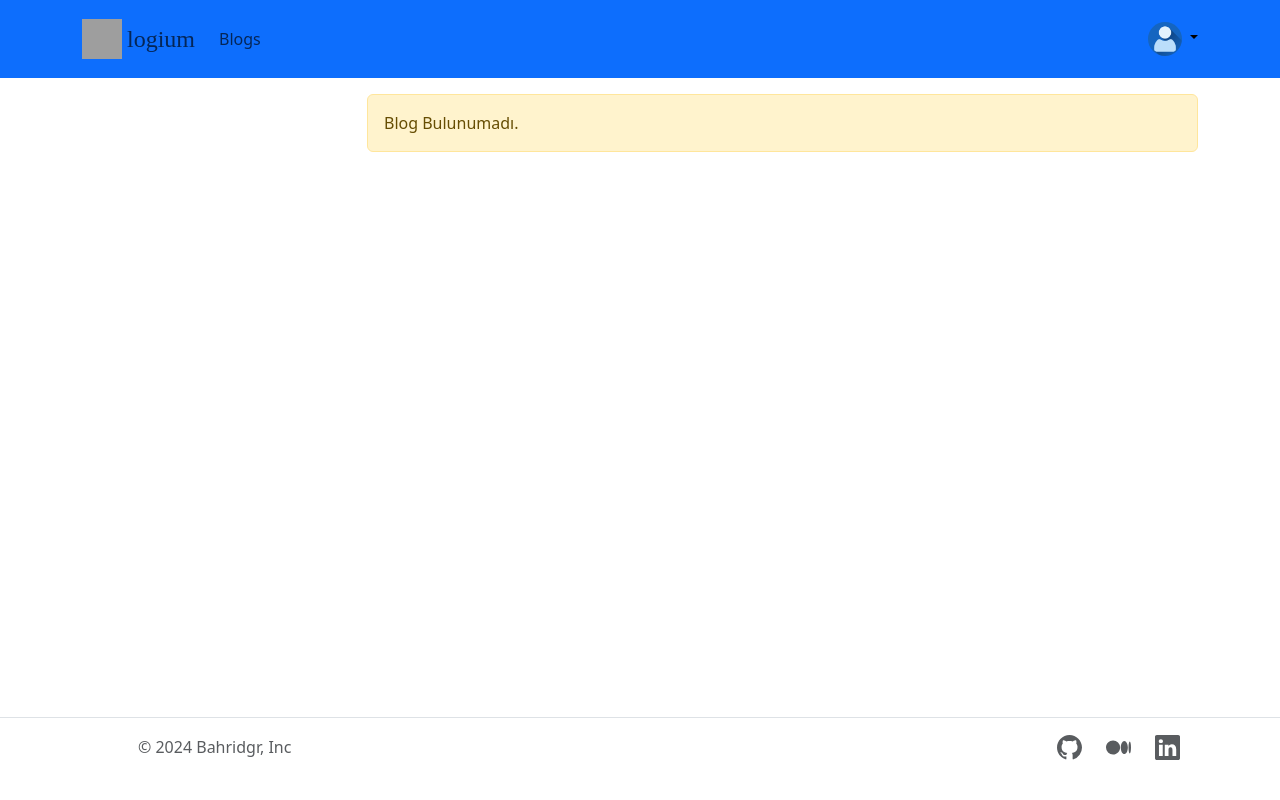
After one commit to BahriDogru/PythonDjango_BlogApp, a Django app: template Blogapp/account/templates/account/myblogs.html in a window 1280 px wide. The commit adds this page. Run offline with Django 3.2, Linux system fonts and the light colour scheme; the template is opened without the code that fills it, so the values that code supplies are empty; some libraries are stand-ins or nearby versions; grey boxes are pictures that could not be loaded.

Commit message:
Modified frontend and added features

```diff
--- a/Blogapp/account/templates/account/settings.html
+++ b/Blogapp/account/templates/account/myblogs.html
@@ -1,5 +1,6 @@
 {% extends 'base.html' %}
 
+{% block title%} My Blogs {% endblock %}
 {% block content %}
 
 <div class="container mt-3">
--- a/Blogapp/account/templates/account/profile.html
+++ b/Blogapp/account/templates/account/profile.html
@@ -1,6 +1,6 @@
 {% extends 'base.html' %}
 {% load static %}
-
+{% block title%} Profile {% endblock %}
 {% block content %}
 <div class="container mt-5">
     <div class="card text-center">
--- a/Blogapp/account/templates/account/register.html
+++ b/Blogapp/account/templates/account/register.html
@@ -1,7 +1,7 @@
 {% extends "base.html" %}
 {% load static %}
 
-
+{% block title%} Sign in {% endblock %}
 
 {% block content %}
 {% block css_files %}
--- a/Blogapp/account/templates/account/updateprofile.html
+++ b/Blogapp/account/templates/account/updateprofile.html
@@ -1,7 +1,7 @@
 {% extends "base.html" %}
 {% load static %}
 
-
+{% block title%} Update Profile {% endblock %}
 
 {% block content %}
 {% block css_files %}
--- a/Blogapp/account/urls.py
+++ b/Blogapp/account/urls.py
@@ -6,6 +6,6 @@ urlpatterns = [
     path('register', views.register_request, name="register"),
     path('logout', views.logout_request, name="logout"),
     path('profile', views.profile, name="profile"),
-    path('settings', views.settings, name="settings"),
+    path('myblogs', views.myblogs, name="myblogs"),
     path('updateprofile', views.updateprofile, name="updateprofile")
 ]
--- a/Blogapp/account/views.py
+++ b/Blogapp/account/views.py
@@ -81,7 +81,7 @@ def profile(request):
     return render(request,'account/profile.html', context)
 
 
-def settings(request):
+def myblogs(request):
     if User.is_authenticated:
         user = request.user
         user_profile = UserProfile.objects.get(user=request.user)
@@ -91,7 +91,7 @@ def settings(request):
                "image":user_profile
             }
 
-    return render(request,'account/settings.html', context)
+    return render(request,'account/myblogs.html', context)
 
 def updateprofile(request):
     if User.is_authenticated:
--- a/Blogapp/blog/models.py
+++ b/Blogapp/blog/models.py
@@ -29,3 +29,6 @@ class Blog(models.Model):
         if not self.slug:
             self.slug = slugify(self.title)
         super().save(*args, **kwargs)
+
+    class Meta:
+        ordering =["-published_date"]
--- a/Blogapp/blog/templates/blog/addblog.html
+++ b/Blogapp/blog/templates/blog/addblog.html
@@ -1,5 +1,5 @@
 {% extends 'base.html' %}
-
+{% block title%} New Story {% endblock %}
 {% block content %}
 <script src="https://cdn.ckeditor.com/ckeditor5/34.1.0/classic/ckeditor.js"></script>
 <div class="container" style="margin-top: 25px; padding: 20px; width: 60%; margin: auto;">
@@ -39,5 +39,4 @@
             console.error(error);
         });
 </script>
-
 {% endblock %}
--- a/Blogapp/blog/templates/blog/blogs.html
+++ b/Blogapp/blog/templates/blog/blogs.html
@@ -1,6 +1,6 @@
 {% extends 'base.html' %}
 {% load static %}
-
+{% block title%} Blogs {% endblock %}
 {% block content %}
 <div class="container mt-3">
     <div class="row">
--- a/Blogapp/templates/base.html
+++ b/Blogapp/templates/base.html
@@ -12,32 +12,17 @@
 </head>
 <body>
     {% include 'partials/navbar.html' %}
+    {% block content%}
 
-    {% block content%}
+    <!-- This area is where other HTML contents are displayed. -->
+
 
     {% endblock %}
     <script src="{% static 'js/bootstrap.min.js' %}"></script>
+    {% include 'partials/footer.html' %}
 
-    <!-- <div class="container">
-        <footer class="d-flex flex-wrap justify-content-between align-items-center py-3 my-4 border-top">
-          <div class="col-md-4 d-flex align-items-center">
-            <a href="/" class="mb-3 me-2 mb-md-0 text-body-secondary text-decoration-none lh-1">
-              <svg class="bi" width="30" height="24"><use xlink:href="#bootstrap"/></svg>
-            </a>
-            <span class="mb-3 mb-md-0 text-body-secondary">&copy; 2024 Bahridgr, Inc</span>
-          </div>
-
-          <ul class="nav col-md-4 justify-content-end list-unstyled d-flex">
-            <li class="ms-3"><a class="text-body-secondary" href="#"><svg class="bi" width="24" height="24"><use xlink:href="#twitter"/></svg></a></li>
-            <li class="ms-3"><a class="text-body-secondary" href="#"><svg class="bi" width="24" height="24"><use xlink:href="#instagram"/></svg></a></li>
-            <li class="ms-3"><a class="text-body-secondary" href="#"><svg class="bi" width="24" height="24"><use xlink:href="#facebook"/></svg></a></li>
-          </ul>
-        </footer>
-      </div>
-
-      <script src="{% static 'js/bootstrap.min.js' %}"></script>
-      {% block js_file %}
-
-    {% endblock %} -->
+    {% block js_file %}
+    <!-- This field is for JavaScript files -->
+    {% endblock %}
 </body>
 </html>
--- /dev/null
+++ b/Blogapp/templates/partials/footer.html
@@ -0,0 +1,29 @@
+<div style="position: fixed; width:100%; bottom: 0;" >
+    <footer class="d-flex flex-wrap justify-content-between align-items-center py-3 my-4 border-top" >
+      <div class="col-md-4 d-flex align-items-center">
+        <a href="/" class="mb-3 me-2 mb-md-0 text-body-secondary text-decoration-none lh-1">
+          <svg class="bi" width="30" height="24"><use xlink:href="#bootstrap"/></svg>
+        </a>
+        <span class="mb-3 mb-md-0 text-body-secondary" style="margin-left: 100px;">&copy; 2024 Bahridgr, Inc</span>
+      </div>
+
+      <ul class="nav col-md-4 justify-content-end list-unstyled d-flex" style="margin-right: 100px;">
+
+        <li class="ms-4"><a class="text-body-secondary" href="https://github.com/BahriDogru" target="_blank"><svg xmlns="http://www.w3.org/2000/svg" width="25" height="25" fill="currentColor" class="bi bi-github" viewBox="0 0 16 16">
+          <path d="M8 0C3.58 0 0 3.58 0 8c0 3.54 2.29 6.53 5.47 7.59.4.07.55-.17.55-.38 0-.19-.01-.82-.01-1.49-2.01.37-2.53-.49-2.69-.94-.09-.23-.48-.94-.82-1.13-.28-.15-.68-.52-.01-.53.63-.01 1.08.58 1.23.82.72 1.21 1.87.87 2.33.66.07-.52.28-.87.51-1.07-1.78-.2-3.64-.89-3.64-3.95 0-.87.31-1.59.82-2.15-.08-.2-.36-1.02.08-2.12 0 0 .67-.21 2.2.82.64-.18 1.32-.27 2-.27s1.36.09 2 .27c1.53-1.04 2.2-.82 2.2-.82.44 1.1.16 1.92.08 2.12.51.56.82 1.27.82 2.15 0 3.07-1.87 3.75-3.65 3.95.29.25.54.73.54 1.48 0 1.07-.01 1.93-.01 2.2 0 .21.15.46.55.38A8.01 8.01 0 0 0 16 8c0-4.42-3.58-8-8-8"/>
+        </svg></a>
+        </li>
+
+        <li class="ms-4"><a class="text-body-secondary" href="https://medium.com/@bahridogru1903" target="_blank"><svg xmlns="http://www.w3.org/2000/svg" width="25" height="25" fill="currentColor" class="bi bi-medium" viewBox="0 0 16 16">
+          <path d="M9.025 8c0 2.485-2.02 4.5-4.513 4.5A4.506 4.506 0 0 1 0 8c0-2.486 2.02-4.5 4.512-4.5A4.506 4.506 0 0 1 9.025 8m4.95 0c0 2.34-1.01 4.236-2.256 4.236S9.463 10.339 9.463 8c0-2.34 1.01-4.236 2.256-4.236S13.975 5.661 13.975 8M16 8c0 2.096-.355 3.795-.794 3.795-.438 0-.793-1.7-.793-3.795 0-2.096.355-3.795.794-3.795.438 0 .793 1.699.793 3.795"/>
+          </svg></a>
+        </li>
+
+        <li class="ms-4"><a class="text-body-secondary" href="https://www.linkedin.com/in/bahri-dogru/" target="_blank"><svg xmlns="http://www.w3.org/2000/svg" width="25" height="25" fill="currentColor" class="bi bi-linkedin" viewBox="0 0 16 16">
+          <path d="M0 1.146C0 .513.526 0 1.175 0h13.65C15.474 0 16 .513 16 1.146v13.708c0 .633-.526 1.146-1.175 1.146H1.175C.526 16 0 15.487 0 14.854zm4.943 12.248V6.169H2.542v7.225zm-1.2-8.212c.837 0 1.358-.554 1.358-1.248-.015-.709-.52-1.248-1.342-1.248S2.4 3.226 2.4 3.934c0 .694.521 1.248 1.327 1.248zm4.908 8.212V9.359c0-.216.016-.432.08-.586.173-.431.568-.878 1.232-.878.869 0 1.216.662 1.216 1.634v3.865h2.401V9.25c0-2.22-1.184-3.252-2.764-3.252-1.274 0-1.845.7-2.165 1.193v.025h-.016l.016-.025V6.169h-2.4c.03.678 0 7.225 0 7.225z"/>
+          </svg></a>
+        </li>
+
+      </ul>
+    </footer>
+  </div>
--- a/Blogapp/templates/partials/navbar.html
+++ b/Blogapp/templates/partials/navbar.html
@@ -24,18 +24,16 @@
             {% endif %}
             <ul class="dropdown-menu text-small">
                 {% if user.is_authenticated %}
-                <li><a class="dropdown-item" href="{% url 'addblog' %}">New project...</a></li>  <!--{% url 'blogs' %} -->
-                <li><a class="dropdown-item" href="{% url 'settings' %}">Settings</a></li>
+                <li><a class="dropdown-item" href="{% url 'addblog' %}">New story</a></li>  <!--{% url 'blogs' %} -->
+                <li><a class="dropdown-item" href="{% url 'myblogs' %}">My Blogs</a></li>
                 <li><a class="dropdown-item" href="{% url 'profile' %}">Profile</a></li>
-                <li><a class="dropdown-item" href="{% url 'updateprofile' %}">updateprofile</a></li>
-
                 <li><hr class="dropdown-divider"></li>
                 <li><a class="dropdown-item" href="{% url 'logout' %}">Logout</a></li>
                 {% else %}
                 <li><a class="dropdown-item" href="{% url 'login' %}">Login</a></li>
+                <li><hr class="dropdown-divider"></li>
                 <li><a class="dropdown-item" href="{% url 'register' %}">Sign in</a></li>
                 {% endif %}
-
             </ul>
         </div>
     </div>
```
Also changed, not shown: Blogapp/account/templates/account/login.html (+5 -4 lines), Blogapp/blog/templates/blog/blog_details.html (+2 -29 lines), Blogapp/blog/templates/blog/index.html (+9 -5 lines), Blogapp/blog/views.py (+6 -4 lines).
